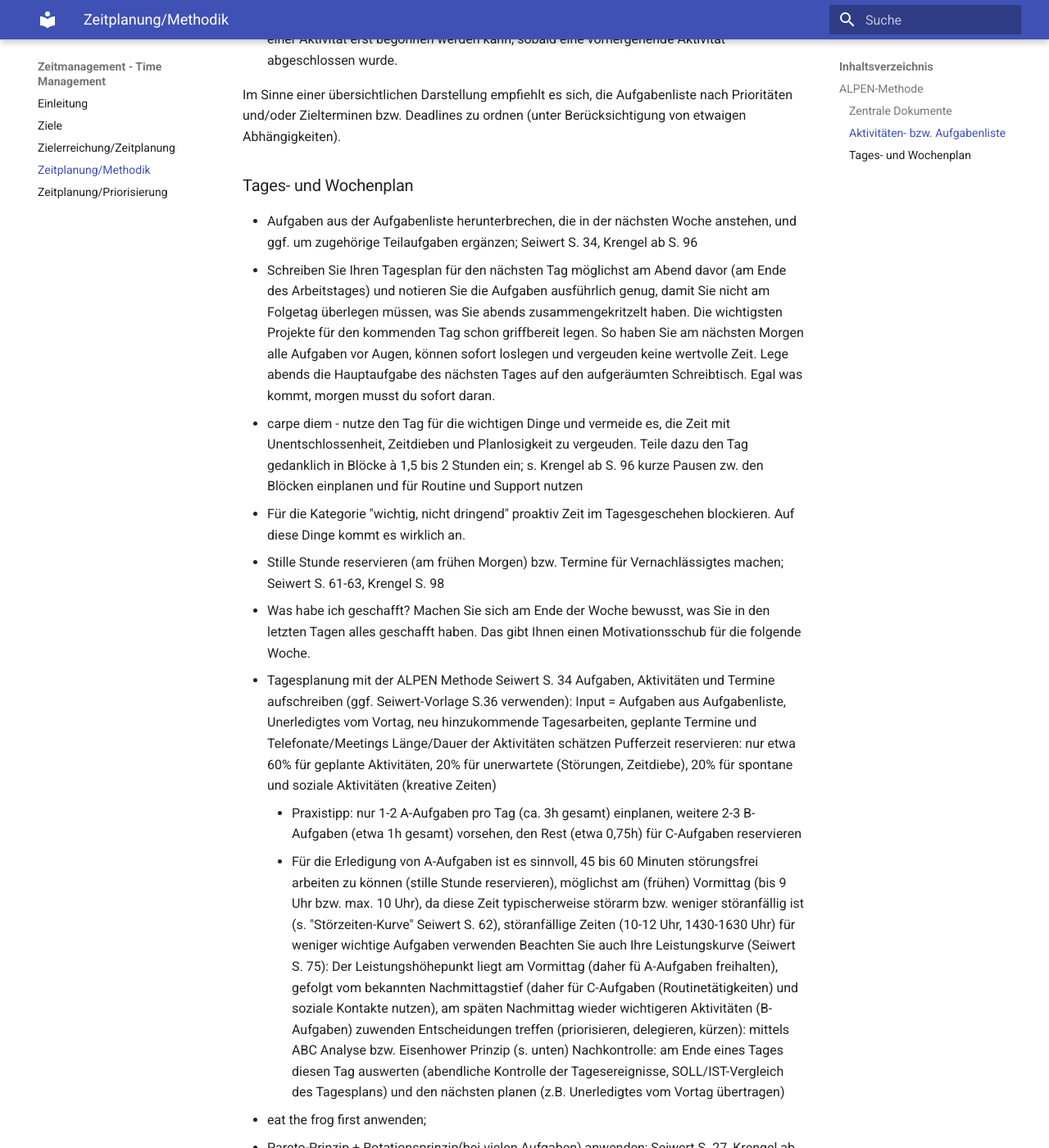
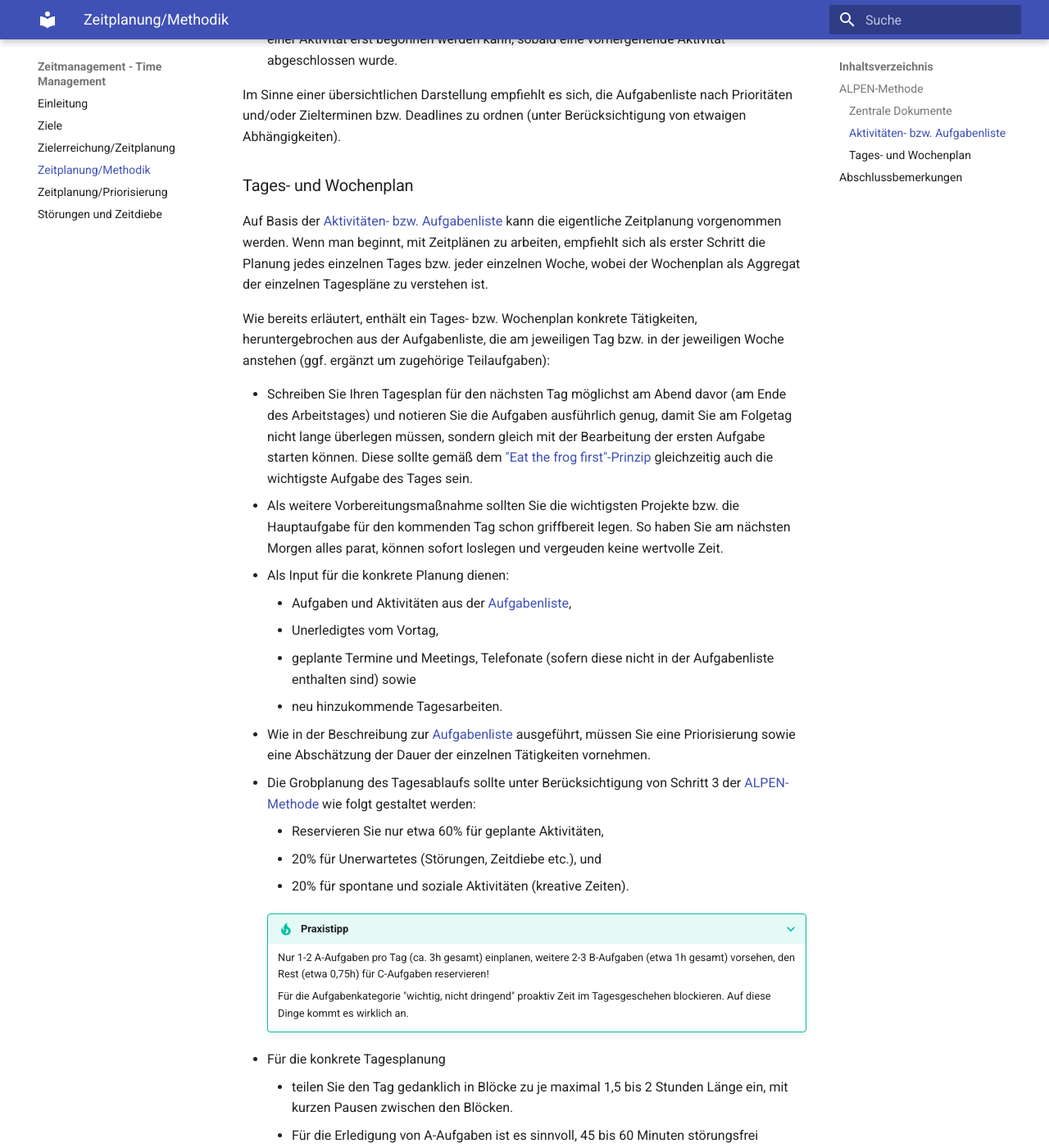
Before and after one commit to fneur/time-management, an MkDocs documentation site: the page built from docs/methodik.md, in a window 1280 px wide and 1400 px high, scrolled down 1575 px. Shown: the whole window at 82% size. Built offline with MkDocs 1.6.1 and Material for MkDocs 9.7.7, drawn with Linux system fonts in a browser that asks for light colours; some of the changed text lies outside the part shown.

Commit message:
Add Tages- und Wochenplanung

```diff
--- a/docs/methodik.md
+++ b/docs/methodik.md
@@ -66,33 +66,104 @@
 ordnen (unter Berücksichtigung von etwaigen Abhängigkeiten).
 
 ### Tages- und Wochenplan
- - Aufgaben aus der Aufgabenliste herunterbrechen, die in der nächsten Woche anstehen,
-   und ggf. um zugehörige Teilaufgaben ergänzen; Seiwert S. 34, Krengel ab S. 96
- - Schreiben Sie Ihren Tagesplan für den nächsten Tag möglichst am Abend davor (am Ende des Arbeitstages) und notieren Sie die Aufgaben ausführlich genug,
-   damit Sie nicht am Folgetag überlegen müssen, was Sie abends zusammengekritzelt haben. Die wichtigsten Projekte für den kommenden Tag schon griffbereit legen.
-   So haben Sie am nächsten Morgen alle Aufgaben vor Augen, können sofort loslegen und vergeuden keine wertvolle Zeit.
-   Lege abends die Hauptaufgabe des nächsten Tages auf den aufgeräumten Schreibtisch. Egal was kommt, morgen musst du sofort daran.
- - carpe diem - nutze den Tag für die wichtigen Dinge und vermeide es, die Zeit mit Unentschlossenheit, Zeitdieben und Planlosigkeit zu vergeuden.
-   Teile dazu den Tag gedanklich in Blöcke à 1,5 bis 2 Stunden ein; s. Krengel ab S. 96
-   kurze Pausen zw. den Blöcken einplanen und für Routine und Support nutzen
- - Für die Kategorie "wichtig, nicht dringend" proaktiv Zeit im Tagesgeschehen blockieren. Auf diese Dinge kommt es wirklich an.
- - Stille Stunde reservieren (am frühen Morgen) bzw. Termine für Vernachlässigtes machen; Seiwert S. 61-63, Krengel S. 98
- - Was habe ich geschafft? Machen Sie sich am Ende der Woche bewusst, was Sie in den letzten Tagen alles geschafft haben.
-   Das gibt Ihnen einen Motivationsschub für die folgende Woche.
- - Tagesplanung mit der ALPEN Methode Seiwert S. 34
-     Aufgaben, Aktivitäten und Termine aufschreiben (ggf. Seiwert-Vorlage S.36 verwenden):
-     Input = Aufgaben aus Aufgabenliste, Unerledigtes vom Vortag, neu hinzukommende Tagesarbeiten, geplante Termine und Telefonate/Meetings
-     Länge/Dauer der Aktivitäten schätzen
-     Pufferzeit reservieren: nur etwa 60% für geplante Aktivitäten, 20% für unerwartete (Störungen, Zeitdiebe), 20% für spontane und soziale Aktivitäten (kreative Zeiten)
-      - Praxistipp: nur 1-2 A-Aufgaben pro Tag (ca. 3h gesamt) einplanen, weitere 2-3 B-Aufgaben (etwa 1h gesamt) vorsehen, den Rest (etwa 0,75h) für C-Aufgaben reservieren
-      - Für die Erledigung von A-Aufgaben ist es sinnvoll, 45 bis 60 Minuten störungsfrei arbeiten zu können (stille Stunde reservieren),
-        möglichst am (frühen) Vormittag (bis 9 Uhr bzw. max. 10 Uhr), da diese Zeit typischerweise störarm bzw. weniger störanfällig ist (s. "Störzeiten-Kurve" Seiwert S. 62),
-        störanfällige Zeiten (10-12 Uhr, 1430-1630 Uhr) für weniger wichtige Aufgaben verwenden
-        Beachten Sie auch Ihre Leistungskurve (Seiwert S. 75): Der Leistungshöhepunkt liegt am Vormittag (daher fü A-Aufgaben freihalten), gefolgt vom bekannten Nachmittagstief (daher
-        für C-Aufgaben (Routinetätigkeiten) und soziale Kontakte nutzen), am späten Nachmittag wieder wichtigeren Aktivitäten (B-Aufgaben) zuwenden
-     Entscheidungen treffen (priorisieren, delegieren, kürzen):  mittels ABC Analyse bzw. Eisenhower Prinzip (s. unten)
-     Nachkontrolle: am Ende eines Tages diesen Tag auswerten (abendliche Kontrolle der Tagesereignisse, SOLL/IST-Vergleich des Tagesplans) und
-     den nächsten planen (z.B. Unerledigtes vom Vortag übertragen)
- - eat the frog first anwenden;
- - Pareto-Prinzip + Rotationsprinzip(bei vielen Aufgaben) anwenden; Seiwert S. 27, Krengel ab S. 105
- - Pausenzeiten bereits am So für die ganze Woche im Terminplan eintragen; machen Sie mindestens einmal am Tag einen Spaziergang
+Auf Basis der
+[Aktivitäten- bzw. Aufgabenliste](./#aktivitaten-bzw-aufgabenliste)
+kann die eigentliche Zeitplanung vorgenommen werden.
+Wenn man beginnt, mit Zeitplänen zu arbeiten, empfiehlt sich als erster
+Schritt die Planung jedes einzelnen Tages bzw. jeder einzelnen Woche,
+wobei der Wochenplan als Aggregat der einzelnen Tagespläne zu verstehen ist.
+
+Wie bereits erläutert, enthält ein Tages- bzw. Wochenplan konkrete
+Tätigkeiten, heruntergebrochen aus der Aufgabenliste,
+die am jeweiligen Tag bzw. in der jeweiligen Woche anstehen (ggf. ergänzt
+um zugehörige Teilaufgaben):
+
+ - Schreiben Sie Ihren Tagesplan für den nächsten Tag möglichst am Abend davor
+   (am Ende des Arbeitstages) und notieren Sie die Aufgaben ausführlich genug,
+   damit Sie am Folgetag nicht lange überlegen müssen, sondern gleich mit der
+   Bearbeitung der ersten Aufgabe starten können. Diese sollte gemäß dem
+   ["Eat the frog first"-Prinzip](../zielerreichung/#eat-the-frog-first)
+   gleichzeitig auch die wichtigste Aufgabe des Tages sein.
+ - Als weitere Vorbereitungsmaßnahme sollten Sie die wichtigsten Projekte bzw.
+   die Hauptaufgabe für den kommenden Tag schon griffbereit legen. So haben Sie
+   am nächsten Morgen alles parat, können sofort loslegen und vergeuden keine
+   wertvolle Zeit.
+ - Als Input für die konkrete Planung dienen:
+    - Aufgaben und Aktivitäten aus der [Aufgabenliste](./#aktivitaten-bzw-aufgabenliste),
+    - Unerledigtes vom Vortag,
+    - geplante Termine und Meetings, Telefonate (sofern diese nicht in der
+      Aufgabenliste enthalten sind) sowie
+    - neu hinzukommende Tagesarbeiten.
+
+ - Wie in der Beschreibung zur [Aufgabenliste](./#aktivitaten-bzw-aufgabenliste)
+   ausgeführt, müssen Sie eine Priorisierung sowie eine Abschätzung der Dauer
+   der einzelnen Tätigkeiten vornehmen.
+ - Die Grobplanung des Tagesablaufs sollte unter Berücksichtigung von Schritt 3
+   der [ALPEN-Methode](./#alpen-methode)  wie folgt gestaltet werden:
+    - Reservieren Sie nur etwa 60% für geplante Aktivitäten,
+    - 20% für Unerwartetes (Störungen, Zeitdiebe etc.), und
+    - 20% für spontane und soziale Aktivitäten (kreative Zeiten).
+
+    ???+ tip "Praxistipp"
+        Nur 1-2 A-Aufgaben pro Tag (ca. 3h gesamt) einplanen, weitere 2-3
+        B-Aufgaben (etwa 1h gesamt) vorsehen, den Rest (etwa 0,75h) für
+        C-Aufgaben reservieren!
+
+        Für die Aufgabenkategorie "wichtig, nicht dringend" proaktiv Zeit im
+        Tagesgeschehen blockieren. Auf diese Dinge kommt es wirklich an.
+
+ - Für die konkrete Tagesplanung
+    - teilen Sie den Tag gedanklich in Blöcke zu je maximal 1,5 bis 2 Stunden
+      Länge ein, mit kurzen Pausen zwischen den Blöcken.
+    - Für die Erledigung von A-Aufgaben ist es sinnvoll, 45 bis 60 Minuten
+      störungsfrei arbeiten zu können. Platzieren Sie daher den zugehörigen
+      Arbeitsblock möglichst am (frühen) Vormittag (bis 9 bzw. maximal 10 Uhr),
+      da diese Zeit typischerweise störarm bzw. weniger störanfällig ist.
+
+    ???+ tip "Praxistipp"
+        In der Praxis hat es sich deshalb bewährt, täglich eine "Stille Stunde"
+        oder "Sperrzeit" einzurichten, in der man dafür sorgt, von niemandem
+        gestört zu werden.
+
+    - Störanfällige Zeiten (10-12 Uhr und ab ca. 14:30 Uhr) sollten für weniger
+      wichtige Aufgaben genutzt werden.
+    - Beachten Sie auch Ihre Leistungskurve:
+        - Der Leistungshöhepunkt liegt am Vormittag (daher für A-Aufgaben
+          freihalten),
+        - gefolgt vom bekannten Nachmittagstief (daher für C-Aufgaben,
+          Routinetätigkeiten und soziale Kontakte nutzen),
+        - und einem Leistungsanstieg am späteren Nachmittag (daher für
+          B-Aufgaben nutzen).
+    - Und wenden Sie das [Pareto-Prinzip](../zielerreichung/#pareto-prinzip)
+      und (bei vielen Aufgaben)
+      das [Rotationsprinzip](../zielerreichung/#pareto-prinzip) an.
+
+ - Am Ende eines Tages stehen folgende Punkte auf dem Programm:
+    - Nachkontrolle - Schritt 5 der [ALPEN-Methode](./#alpen-methode):
+        - SOLL/IST-Vergleich des Tagesplans
+        - Kontrolle der Tagesereignisse: dadurch geht Ihnen das
+          Unerledigte nicht verloren. (Sie übertragen es auf einen anderen
+          Tag und erledigen es entsprechend später.)
+    - Planung des nächsten Tages (z.B. Unerledigtes vom Vortag übertragen)
+
+## Abschlussbemerkungen
+ - Nutzen Sie den Tag für die wichtigen Dinge und vermeiden Sie es, die Zeit
+   mit Unentschlossenheit, Zeitdieben und Planlosigkeit zu vergeuden.
+   Ein paar Tipps im Umgang mit Störungen und Zeitdieben finden Sie
+   [hier](../zeitdiebe/).
+ - Machen Sie sich am Ende der Woche bewusst, was Sie in den letzten Tagen
+   alles geschafft haben. Das gibt Ihnen einen Motivationsschub für die
+   folgende Woche.
+ - Lassen Sie die Aufgaben, an denen Sie und Ihre Leistung gemessen werden,
+   nicht unerledigt liegen.
+ - Lassen Sie sich nicht unter Druck setzen, sondern bearbeiten Sie eine
+   Aufgabe nach der anderen in dem Tempo, das Sie für richtig und gut halten.
+ - Betrachten Sie Pausen nicht als Zeitverschwendung, sondern als erholsames
+   Auftanken von Energie. Machen Sie dabei auch mindestens einmal am Tag
+   einen Spaziergang.
+ - Beginnen und beenden Sie Ihren Tag immer positiv (Ihre Grundeinstellung
+   hat einen maßgeblichen Anteil an Ihrem Erforlg oder Misserfolg); hier
+   ein paar Vorschläge:
+    - gemütliches Frühstück mit der Familie,
+    - Morgensport (Jogging, Gymnastik etc.),
+    - gelassene Fahrt zur Arbeit ohne Hast.
--- a/mkdocs.yml
+++ b/mkdocs.yml
@@ -5,6 +5,7 @@
   - Zielerreichung/Zeitplanung: zielerreichung.md
   - Zeitplanung/Methodik: methodik.md
   - Zeitplanung/Priorisierung: priorisierung.md
+  - Störungen und Zeitdiebe: zeitdiebe.md
 theme:
   name: 'material'
   language: 'de'
```
